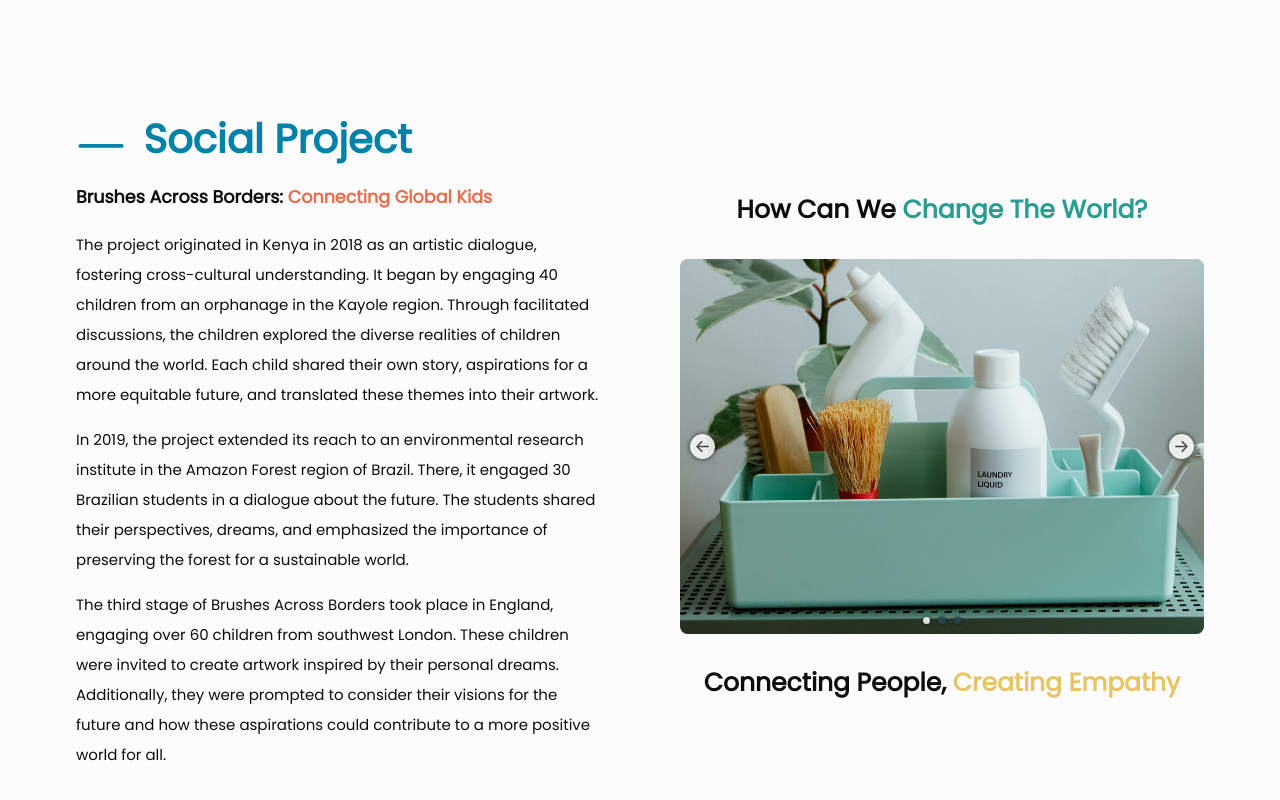
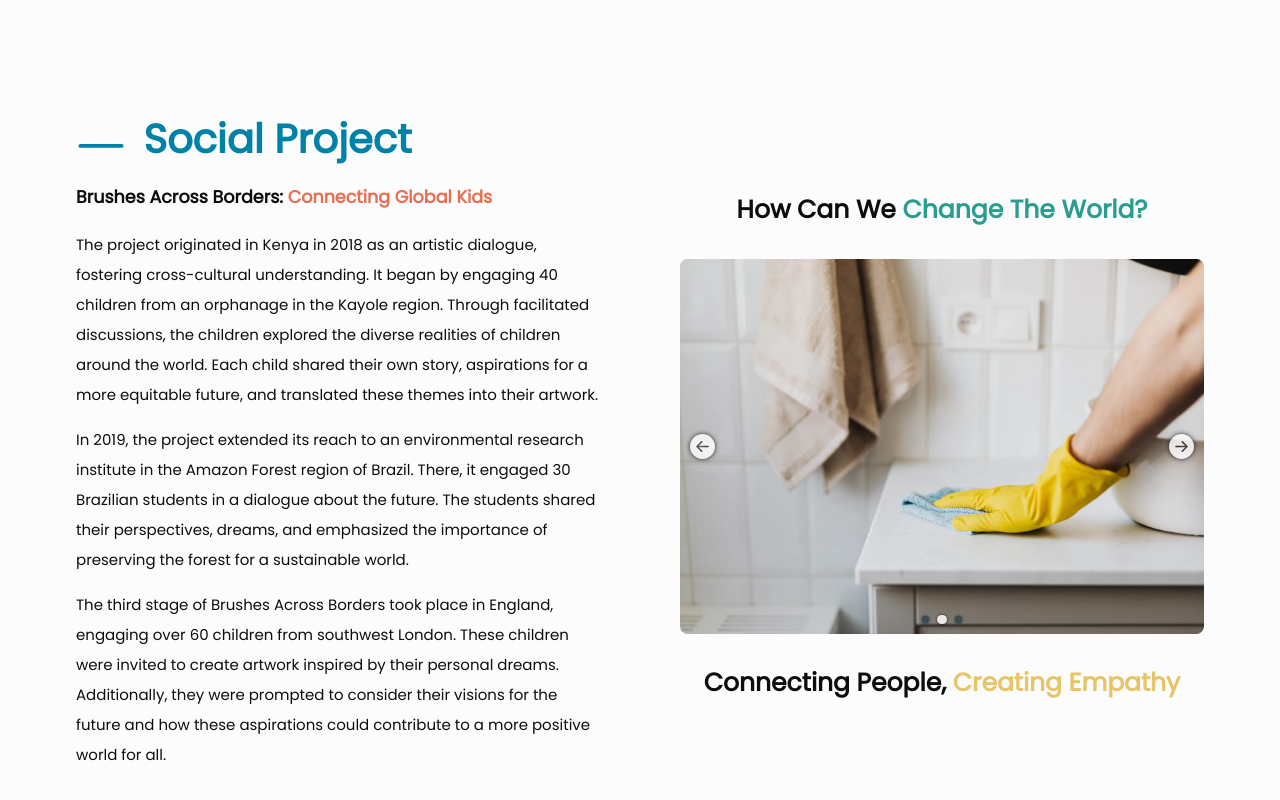
Before and after one commit to rodrigodelascio/let-it-shine, a React (Create React App) app: page /projects in a window 1280 px wide. Shown: the part 580-1380 px from the top of the page. Built offline with nearby package versions, Linux system fonts and the light colour scheme.

Commit message:
add autoslide + transitions

```diff
--- a/src/components/projectsPage/projectSection/SimpleCarousel.js
+++ b/src/components/projectsPage/projectSection/SimpleCarousel.js
@@ -1,4 +1,4 @@
-import { useState } from "react";
+import { useState, useEffect, useCallback } from "react";
 import imageOne from "../../../assets/images/cleaningProductsBrush.jpg";
 import imageTwo from "../../../assets/images/cleaningSurface.jpg";
 import imageThree from "../../../assets/images/friendshipCutout.jpeg";
@@ -24,13 +24,21 @@
 
   const [slideIndex, setSlideIndex] = useState(0);
 
-  const nextSlide = () => {
+  // eslint-disable-next-line react-hooks/exhaustive-deps
+  const nextSlide = useCallback(() => {
     setSlideIndex(slideIndex === slides.length - 1 ? 0 : slideIndex + 1);
-  };
+  });
 
   const prevSlide = () => {
     setSlideIndex(slideIndex === 0 ? slides.length - 1 : slideIndex - 1);
   };
+
+  useEffect(() => {
+    const interval = setInterval(() => {
+      nextSlide();
+    }, 4000);
+    return () => clearInterval(interval);
+  }, [slideIndex, nextSlide]);
 
   return (
     <div>
--- a/src/components/projectsPage/projectSection/SimpleCarousel.module.css
+++ b/src/components/projectsPage/projectSection/SimpleCarousel.module.css
@@ -1,3 +1,12 @@
+@keyframes mySlider {
+  0% {
+    transform: translateX(100%);
+  }
+  100% {
+    transform: translateX(0);
+  }
+}
+
 .carousel {
   display: flex;
   justify-content: center;
@@ -11,6 +20,7 @@
   border-radius: 7.5px;
   height: 100%;
   object-fit: cover;
+  animation: mySlider 0.25s ease-in-out;
 }
 
 .slide-hidden {
@@ -20,8 +30,8 @@
 .arrow-left,
 .arrow-right {
   position: absolute;
-  width: 2.5rem;
-  height: 2.5rem;
+  width: 25px;
+  height: 25px;
   color: var(--clr-white);
   filter: drop-shadow(0 0 2.5px var(--clr-black));
   cursor: pointer;
@@ -38,14 +48,15 @@
 
 .indicators {
   display: flex;
+  align-items: center;
   position: absolute;
   bottom: 1rem;
 }
 
 .indicator {
   background-color: var(--clr-white);
-  height: 0.75rem;
-  width: 0.75rem;
+  height: 9.5px;
+  width: 9.5px;
   border-radius: 100%;
   border: none;
   outline: none;
@@ -57,8 +68,8 @@
 
 .indicator-inactive {
   background-color: var(--clr-darkblue);
-  height: 0.75rem;
-  width: 0.75rem;
+  height: 7.5px;
+  width: 7.5px;
   border-radius: 100%;
   border: none;
   outline: none;
```
